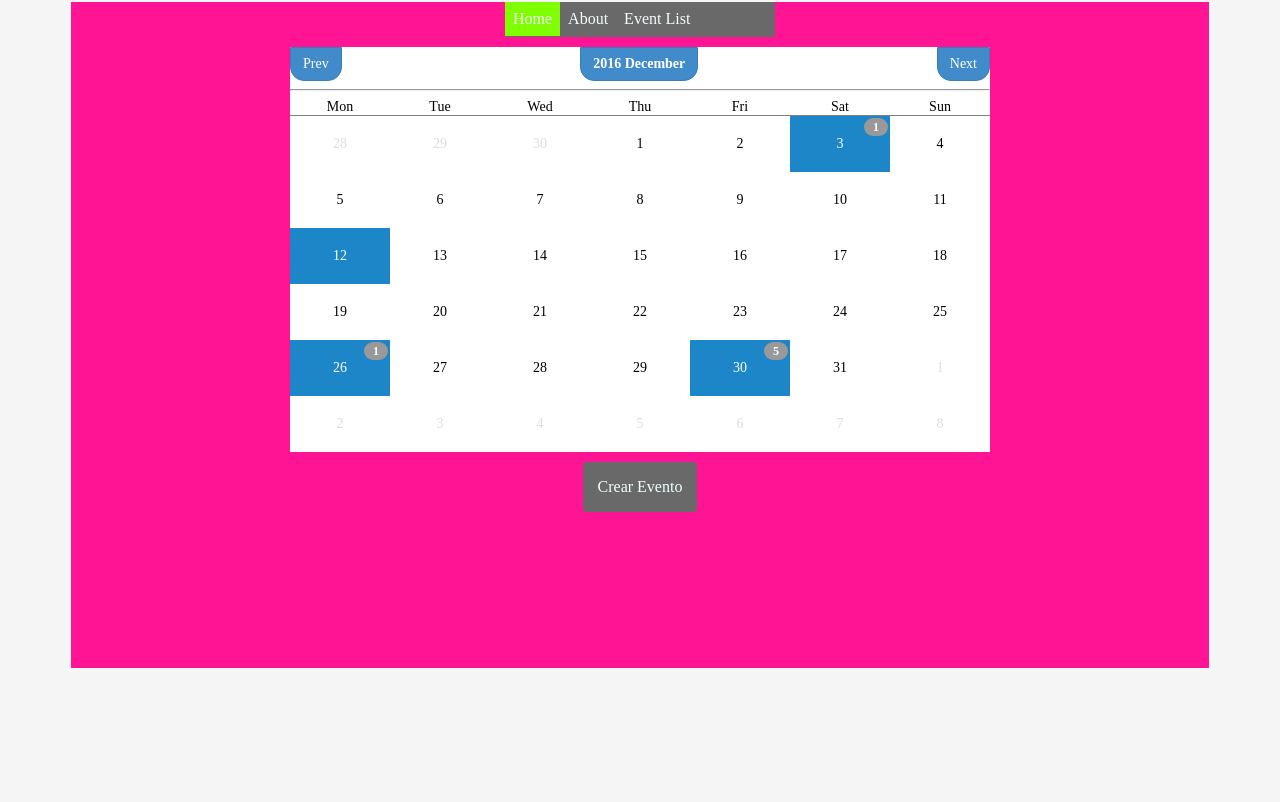
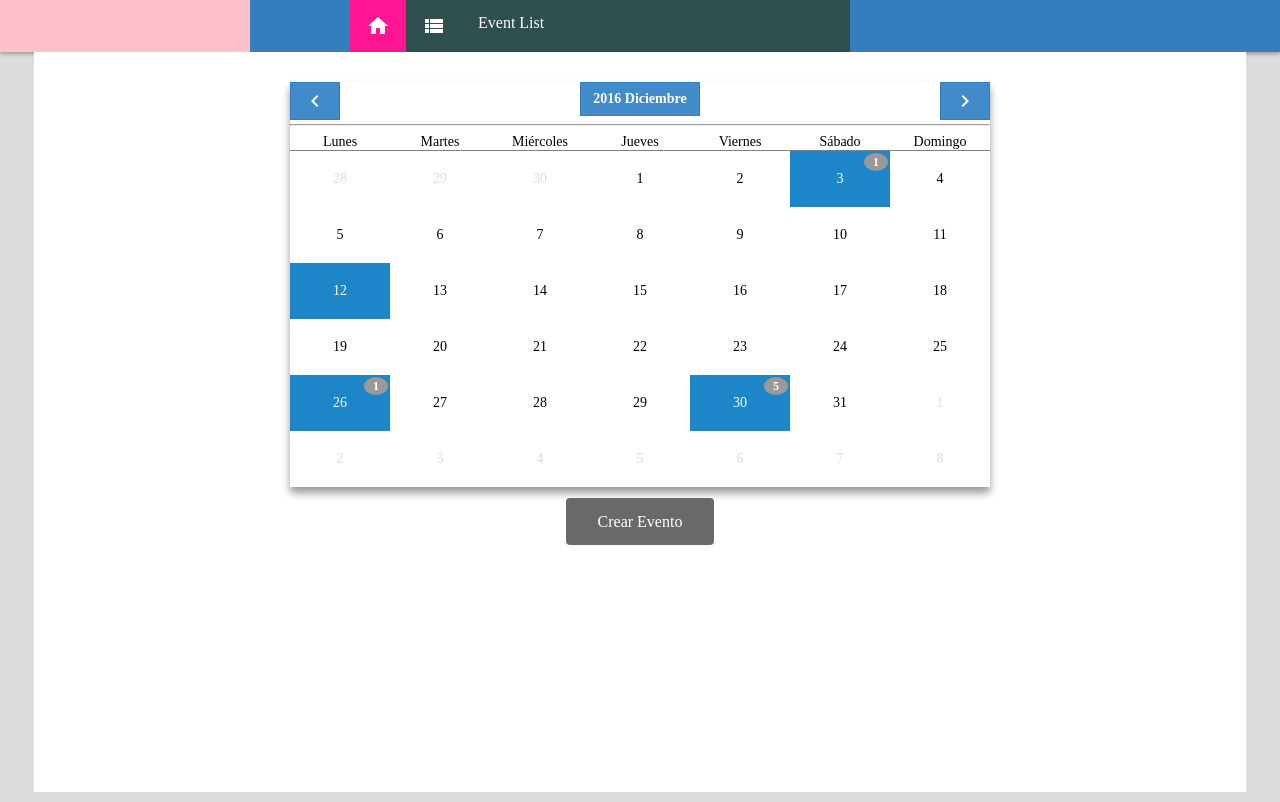
Before and after one commit to Kulrath/ipoWeb, a plain HTML site: page index.html in a window 1280 px wide. Drawn offline with nearby package versions, Linux system fonts and the light colour scheme.

Commit message:
Commit :
ADD : Index Changes + visual update
ADD : Started form

```diff
--- a/css/responsive-calendar.css
+++ b/css/responsive-calendar.css
@@ -15,7 +15,6 @@
     cursor: pointer;
     background-image: none;
     border: 1px solid transparent;
-    border-radius: 0px 0px 14px 14px;
     -webkit-user-select: none;
     -moz-user-select: none;
     -ms-user-select: none;
@@ -41,7 +40,7 @@
     white-space: nowrap;
     vertical-align: baseline;
     background-color: #999;
-    border-radius: 10px;
+    border-radius: 50%;
 }
 
 .responsive-calendar .pull-left {
--- a/css/style.css
+++ b/css/style.css
@@ -1,16 +1,18 @@
 body{
-    background-color: whitesmoke;
-
+    background-color: #dddddd;
+    padding:0;
+    margin: 0 0 0 0;
 }
 
 #container{
-    background-color: deeppink;
+    background-color: white;
     height: 85%;
     width: 90%;
 
-    margin: 10px auto;
-    margin-top: -8px;
+    margin: 0 auto 10px;
+    padding:30px;
     position: relative;
+    text-align: center;
 }
 
 #container a{
@@ -18,68 +20,92 @@ body{
     cursor: pointer;
 }
 
-#nav_upper{
-    background-color: dimgray;
-    height: 35px;
-    width: 270px;
+.navbar{
+    display: block;
+    background-color: #357ebd;
+    position: relative;
+    width: auto;
+    height: 52px;
+    box-shadow: 0 2px 4px rgb(153, 153, 153);
+}
 
-    margin: 10px auto;
+.navbar-header{
+    background-color: pink;
+    height: inherit;
+    width: 250px;
+    float: left;
     position: relative;
-    text-align: center;
-    vertical-align: middle;
+}
+
+.navbar-container{
+    background-color: orange;
+    height:inherit;
+    width: auto;
+    max-width: 500px;
+    margin-left: 350px;
+    position: relative;
+
+
 
 }
 
-.nav a:hover:not(.active){
-    background-color: lightsteelblue;
+.navbar-container ul{
+    list-style-type: none;
+    background-color: darkslategray;
+    text-align: center;
+    padding: 0;
+    margin: 0;
+    overflow: hidden;
+    line-height: 17px;
+
 }
 
-.nav .active{
-    background-color: chartreuse;
+.navbar-container li{
+    float: left;
 }
 
-.nav ul{
-    list-style: none;
-    margin: 0;
-    padding: 0;
-}
-.nav li{
-    float: left;
-}
-.nav a{
+.navbar-container a {
+    text-decoration: none;
+    text-align: center;
+    color: #fff;
     display: block;
-    padding: 8px;
+    transition: .3s background-color;
+    padding: 14px 16px;
 }
 
-#nav_upper nav a{
-    color:azure;
-    text-decoration: none;
+.navbar-container a:hover {
+    background-color: #428bca;
+}
+
+.navbar-container a.active{
+    background-color: deeppink;
 }
 
 #calendario{
     background-color: white;
-    margin-top: 60px;
+
     height: auto;
     width:  700px;
-    margin: 10px auto;
+    margin: 0 auto 10px;
+    box-shadow: 0 6px 8px rgb(153, 153, 153);
     position: relative;
 }
 
-#evt_btn{
+.btn-std{
 
     text-align: center;
     vertical-align: middle;
     line-height: 50px;
+    text-decoration: none;
 
     cursor: pointer;
 
     background-color: dimgrey;
-    color:azure;
+    color:white;
+    border:none;
+    border-radius: 4px;
+    padding:15px 32px;
 
-    border-radius: 4px;
-    height: 50px;
-    width: 114px;
+    margin: 0 auto 10px;
     position: relative;
-    margin-top: 600px;
-    margin: 10px auto;
 }
--- a/index.html
+++ b/index.html
@@ -2,40 +2,43 @@
 
     <html>
         <head>
-             <LINK href="css/style.css" rel="stylesheet" type="text/css">
-             <LINK href="css/responsive-calendar.css" rel="stylesheet" type="text/css">
-             <LINK href='http://fonts.googleapis.com/css?family=Economica' rel='stylesheet' type='text/css'>
+             <link href="css/style.css" rel="stylesheet" type="text/css">
+             <link href="css/responsive-calendar.css" rel="stylesheet" type="text/css">
+             <link href='http://fonts.googleapis.com/css?family=Economica' rel='stylesheet' type='text/css'>
+             <link href="https://fonts.googleapis.com/icon?family=Material+Icons"
+                  rel="stylesheet">
              <script src="./js/konami.js">
                  </script>
 
         </head>
         <body>
-            <div id='container'>
-                <div id='nav_upper' class="nav">
-                    <nav>
+            <div class="navbar">
+                <div class="navbar-header"></div>
+                <div class="navbar-container">
                     <ul>
-                            <li><a class="active"> Home </a></li>
-                            <li><a href="#About" > About</a></li>
+                        <li><a class="active"> <i class="material-icons">home</i> </a></li>
+                        <li><a href="#About" > <i class="material-icons">view_list</i></a></li>
                         <li><a href="#EventL"> Event List</a></li>
                     </ul>
-                    </nav>
+                </div>
+            </div>
 
-                </div>
+            <div id='container'>
                 <div id='calendario'>
                     <div id="cal" class="responsive-calendar">
                         <div class="controls">
-                        <a class="pull-left" data-go="prev"><div class="btn btn-primary" id="prev">Prev</div></a>
+                            <a class="pull-left" data-go="prev"><div class="btn btn-primary" id="prev"><i class="material-icons">navigate_before</i></div></a>
                             <div class="btn btn-primary" id="data"><h4><span data-head-year></span> <span data-head-month></span></h4></div>
-                        <a class="pull-right" data-go="next"><div class="btn btn-primary" id="next">Next</div></a>
+                            <a class="pull-right" data-go="next"><div class="btn btn-primary" id="next"><i class="material-icons">navigate_next</i></div></a>
                         </div><hr/>
                         <div class="day-headers">
-                      <div class="day header">Mon</div>
-                      <div class="day header">Tue</div>
-                      <div class="day header">Wed</div>
-                      <div class="day header">Thu</div>
-                      <div class="day header">Fri</div>
-                      <div class="day header">Sat</div>
-                      <div class="day header">Sun</div>
+                            <div class="day header">Lunes</div>
+                            <div class="day header">Martes</div>
+                            <div class="day header">Miércoles</div>
+                            <div class="day header">Jueves</div>
+                            <div class="day header">Viernes</div>
+                            <div class="day header">Sábado</div>
+                            <div class="day header">Domingo</div>
                         </div>
                         <div class="days" data-group="days">
 
@@ -43,7 +46,10 @@
                     </div>
                     <!-- Responsive calendar - END -->
                 </div>
-                <a href="./form.html"><div id='evt_btn'>Crear Evento</div></a>
+
+                <a href="./form.html" class="btn-std">Crear Evento</a>
+
+
                 <script src="./js/jquery.js"></script>
 
                 <script src="./js/bootstrap.min.js"></script>
@@ -62,7 +68,6 @@
                         });
                     });
                 </script>
-
             </div>
         </body>
     </html>
--- a/js/responsive-calendar.js
+++ b/js/responsive-calendar.js
@@ -19,7 +19,7 @@
       var time;
       this.$element = element;
       this.options = options;
-      this.weekDays = ['sun', 'mon', 'tue', 'wed', 'thu', 'fri', 'sat', 'sun'];
+      this.weekDays = ['Sat', 'Mon', 'Tue', 'Wed', 'Thu', 'Fri', 'Sat', 'Sun'];
       this.time = new Date();
       this.currentYear = this.time.getFullYear();
       this.currentMonth = this.time.getMonth();
@@ -352,7 +352,7 @@
       });
     };
     $.fn.responsiveCalendar.defaults = {
-      translateMonths: ["January", "February", "March", "April", "May", "June", "July", "August", "September", "October", "November", "December"],
+      translateMonths: ["Enero", "Febrero", "Marzo", "Abril", "Mayo", "Junio", "Julio", "Agosto", "Septiembre", "Octubre", "Noviembre", "Diciembre"],
       events: {},
       time: void 0,
       allRows: true,
```
Also changed, not shown: form.html (+61 -4 lines), 2 other files. Lines whose indentation alone changed are shown as unchanged.
